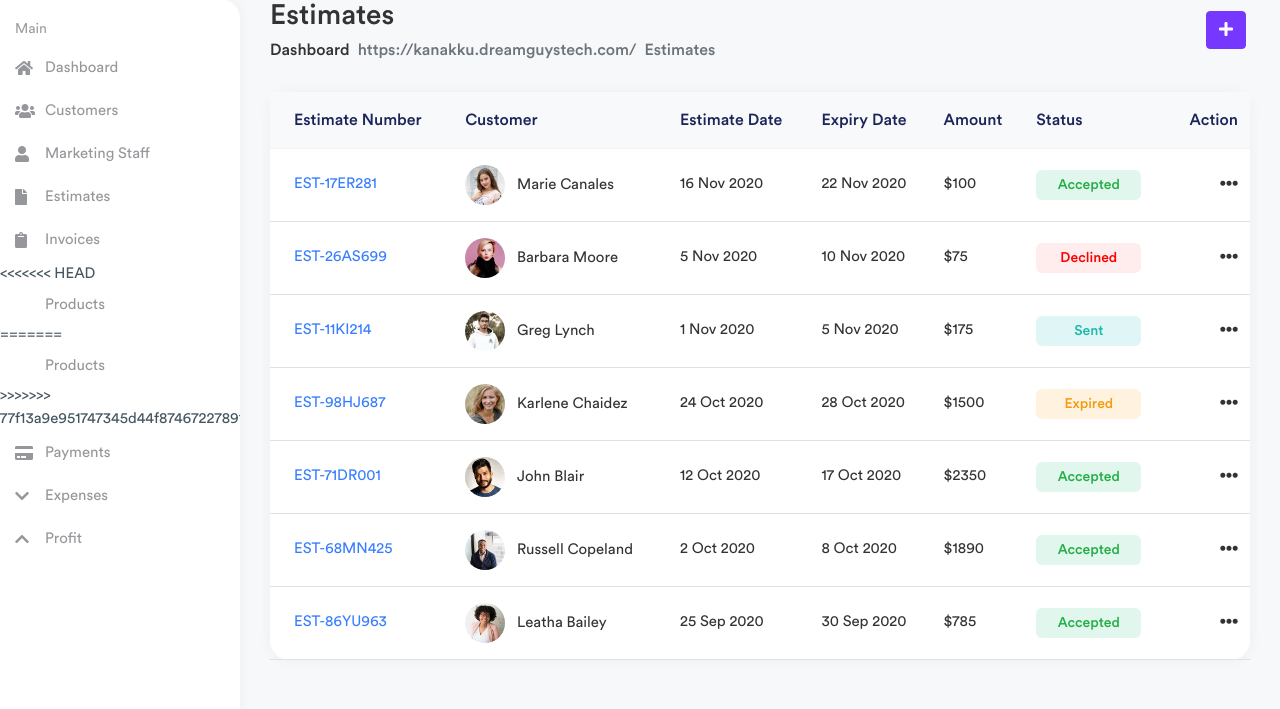
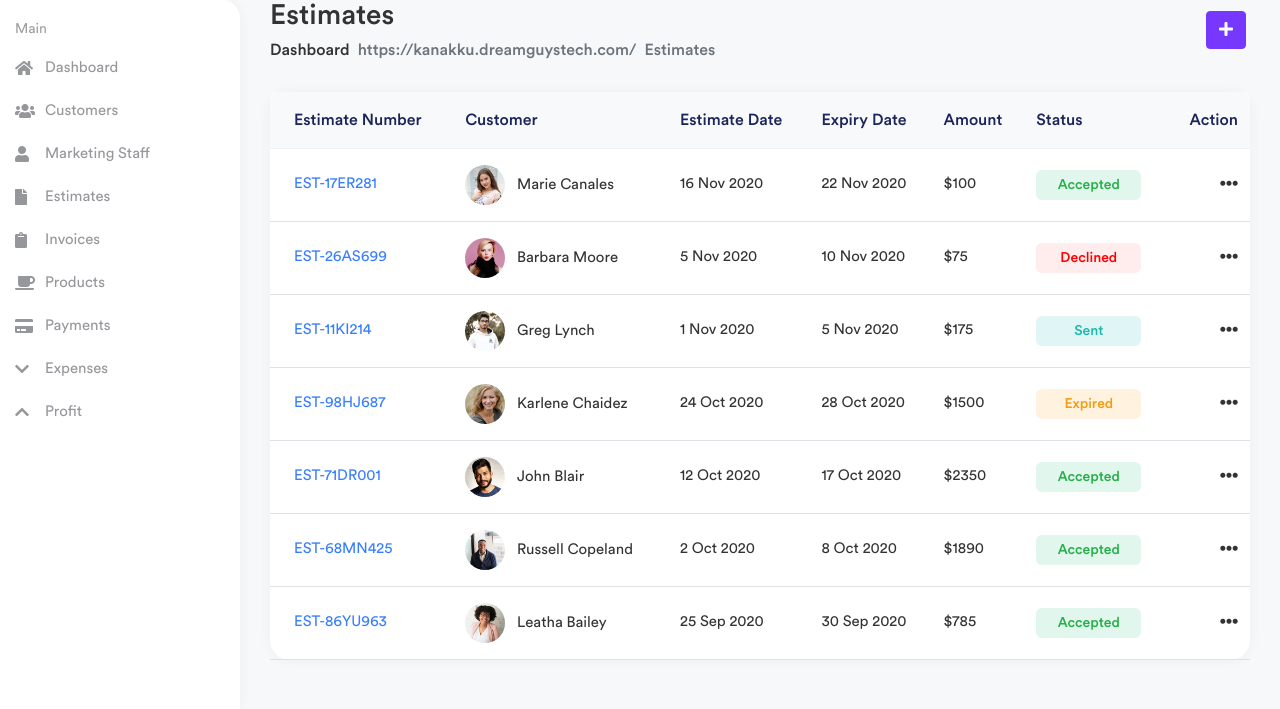
Before and after one commit to shahilkk/Fiesta, a Django app: page /admin/estimate in a window 1280 px wide. Shown: the part 91-800 px from the top of the page. Run offline with Django 4.2, Linux system fonts and the light colour scheme; some libraries are stand-ins or nearby versions.

Commit message:
dashbord

```diff
--- a/adminapp/templates/master.html
+++ b/adminapp/templates/master.html
@@ -125,12 +125,8 @@
                             </ul>
                         </li>
                         <li>
-<<<<<<< HEAD
-                            <a href="/admin/products"><i class=" fa fa-cutlery"></i> <span>Products</span></a>
-=======
-                            <a href="/admin/products"><i class="fa fa-cutlery" data-bs-toggle="tooltip"
+                            <a href="/admin/products"><i class="fa fa-coffee" data-bs-toggle="tooltip"
                                 title="fa fa-cutlery"></i> <span>Products</span></a>
->>>>>>> 77f13a9e951747345d44f874672278914716480a
                         </li>
                         <li>
                             <a href="/admin/payment"><i  class="fa fa-credit-card"></i> <span>Payments</span></a>
@@ -335,6 +331,13 @@
     <!-- end invoice settings -->
 
 
+    <script>
+        $(document).ready(function(){
+$('#toggle li').on('click', function(){
+$(this).removeClass('open').addClass('open');
+});
+});
+    </script>
 
 </body>
 
```
